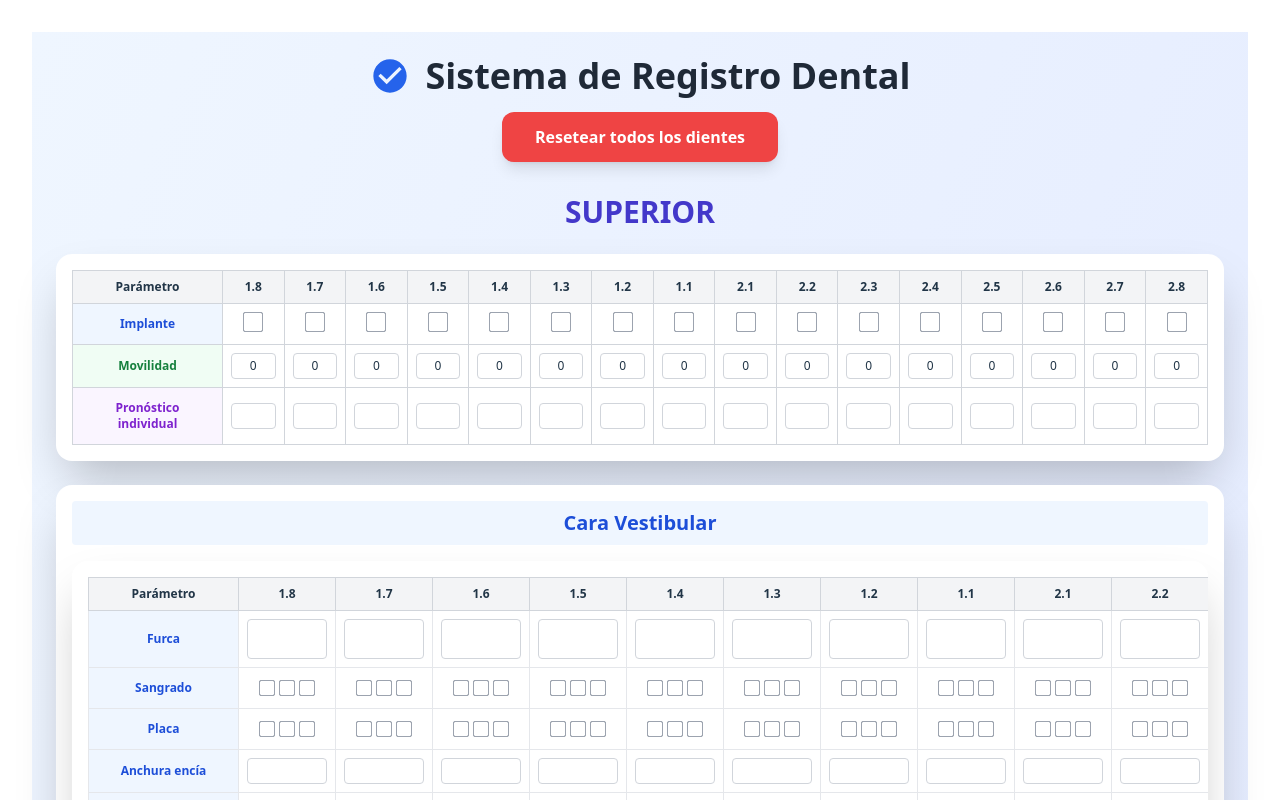
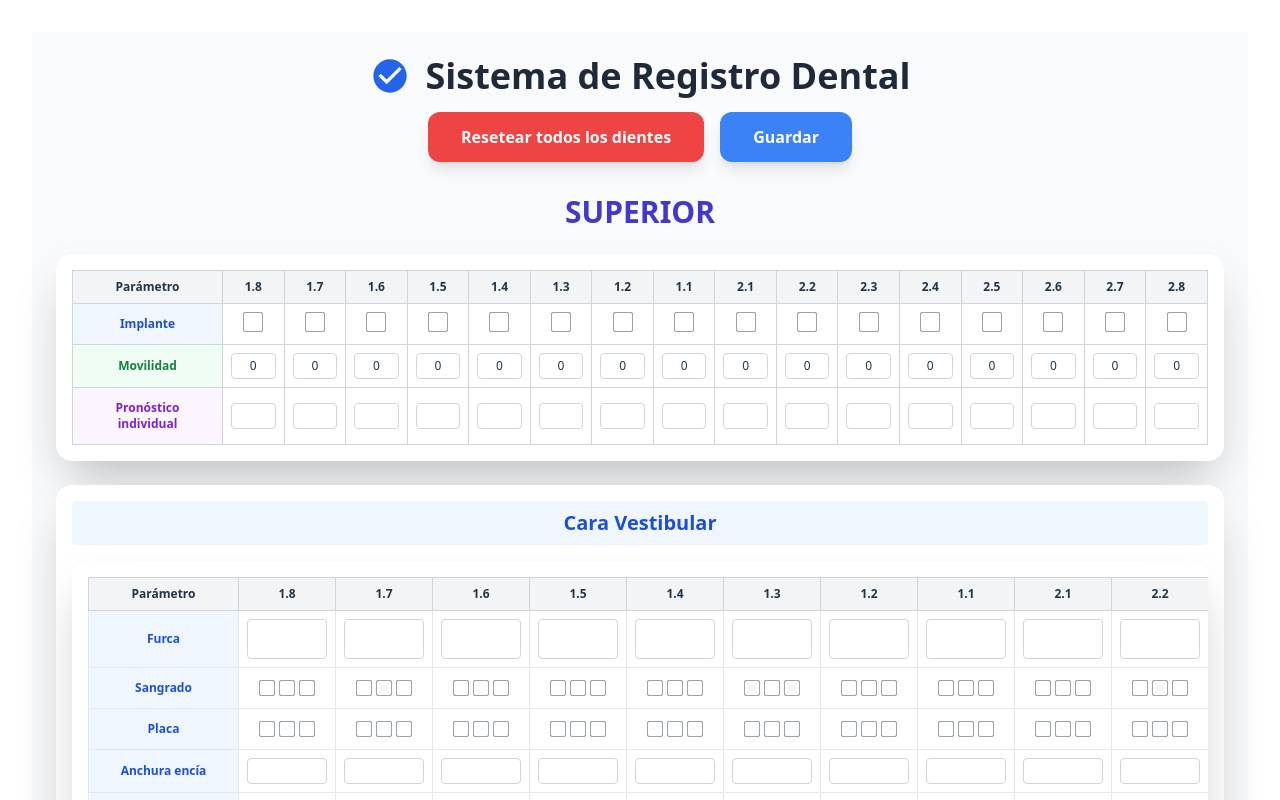
Before and after one commit to roand-hq/periodonto-omega, a React (Vite) app: page / in a window 1280 px wide. Shown: the top 800 px of the page. Built offline with nearby package versions, Linux system fonts and the light colour scheme.

Commit message:
impresion de datos

```diff
--- a/src/Components/tabla.jsx
+++ b/src/Components/tabla.jsx
@@ -1,7 +1,7 @@
 import { useDientes } from "../hooks/useDientes";
-import vacio from "../assets/vacio.png"
-import mediolleno from "../assets/mediolleno.png"
-import lleno from "../assets/lleno.png"
+import vacio from "../assets/vacio.png";
+import mediolleno from "../assets/mediolleno.png";
+import lleno from "../assets/lleno.png";
 import Grafica from "./grafica";
 export default function TablaDientes() {
   const { dientes, actualizarDiente, actualizarCara, resetearDientes } =
@@ -92,13 +92,17 @@ export default function TablaDientes() {
   const handleFurcaClick = (numero, cara, index) => {
     const actual = dientes[numero]?.caras?.[cara]?.furca?.[index] || "";
     let nuevoValor;
-
-    if (actual === "1") nuevoValor = "2";
+    if (actual === "") nuevoValor = "1";
+    else if (actual === "1") nuevoValor = "2";
     else if (actual === "2") nuevoValor = "3";
-    else nuevoValor = "1"; // si está vacío o cualquier otro valor, empieza desde 1
+    else nuevoValor = ""; // si está vacío o cualquier otro valor, empieza desde 1
 
     handleCaraChange(numero, cara, "furca", index, nuevoValor);
   };
+
+  const printData = () => {
+    console.log(dientes)
+  }
   // Dientes superior e inferior
   const dientesSuperiores = [
     "1.8",
@@ -285,6 +289,7 @@ export default function TablaDientes() {
                             {(() => {
                               const valor =
                                 dientes[numero]?.caras?.[cara]?.furca?.[idx];
+
                               if (valor === "1")
                                 return (
                                   <img
@@ -543,11 +548,11 @@ export default function TablaDientes() {
     );
   };
 
-  const renderGrafica = (cara,lado) => {
-    return <Grafica cara={cara} lado={lado}></Grafica>
-  }
+  const renderGrafica = (cara, lado) => {
+    return <Grafica cara={cara} lado={lado}></Grafica>;
+  };
   return (
-    <div className="p-6 bg-gradient-to-br from-blue-50 to-indigo-100 min-h-screen">
+    <div className="p-6 bg-[#f9fafb] min-h-screen">
       <div className="max-w-full mx-auto">
         <div className="text-center mb-8">
           <h1 className="text-4xl font-bold text-gray-800 mb-4 flex items-center justify-center gap-4">
@@ -566,6 +571,13 @@ export default function TablaDientes() {
           >
             Resetear todos los dientes
           </button>
+
+          <button
+          onClick={printData}
+          className="ml-4 bg-blue-500 hover:bg-blue-600 text-white px-8 py-3 rounded-xl font-semibold transition-all duration-200 transform hover:scale-105 shadow-lg hover:shadow-xl">
+
+            Guardar
+          </button>
         </div>
 
         {/* SUPERIOR */}
@@ -581,7 +593,7 @@ export default function TablaDientes() {
             "bg-blue-50",
             "text-blue-700"
           )}
-          {renderGrafica("vestibular", "arriba")}
+          {/* {renderGrafica("vestibular", "arriba")} */}
           {renderTablaCara(
             dientesSuperiores,
             "palatina",
--- a/src/hooks/useDientes.jsx
+++ b/src/hooks/useDientes.jsx
@@ -11,7 +11,7 @@ const numerosDientes = [
 
 // Crea una cara (vestibular o lingual/palatina)
 const crearCara = (tipo) => ({
-  furca: tipo === 'palatina'  ? ['', ''] : [''],
+  furca: tipo === 'palatina'  ? ['0', '0'] : ['0'],
   sangrado: [false,false,false],
   placa: [false,false,false],
   anchuraEncia: '',
```
